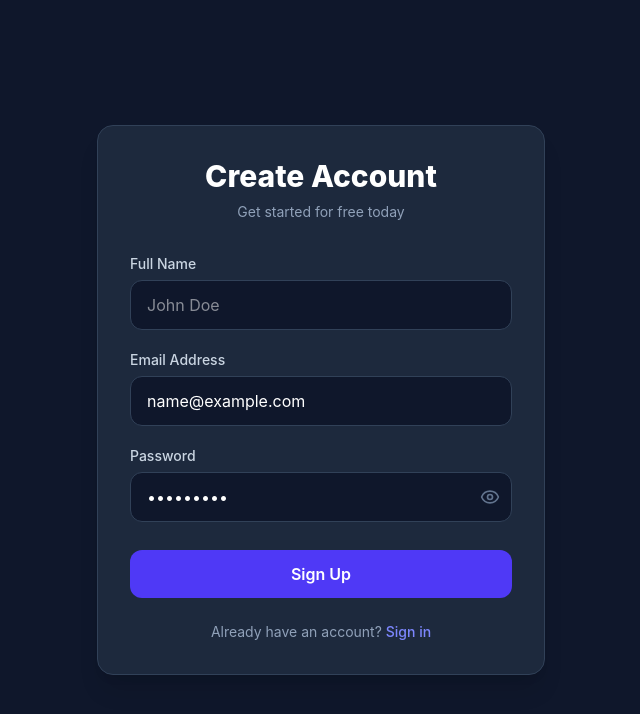
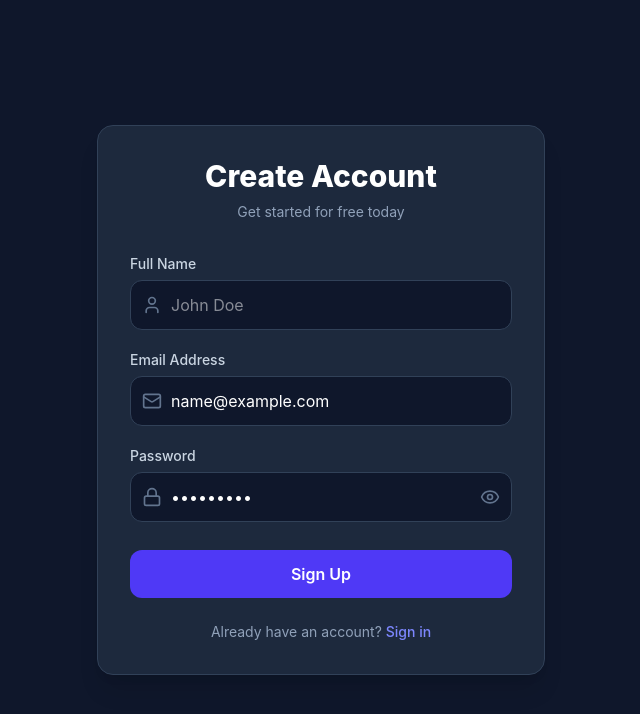
Before and after one commit to aryandadheech-programs/loginform, a React (Vite) app: page / in a window 1280 px wide. Both pictures are taken after typing "name@example.com", "Sample123" into the empty fields and a click on the button "Create one". Shown: the top 714 px of the page, without its empty margins (319-959 px from the left). Built offline with nearby package versions, Linux system fonts and the light colour scheme.

Commit message:
small update

```diff
--- a/src/App.jsx
+++ b/src/App.jsx
@@ -1,22 +1,18 @@
-import React, { useState, useEffect } from 'react';
+import React, { useState } from 'react';
 import { Mail, Lock, User, Eye, EyeOff, AlertCircle, CheckCircle2 } from 'lucide-react';
 
 // 1. Dashboard Component
-function Dashboard({ onLogout }) {
+function Dashboard() {
   return (
     <div className="min-h-screen flex flex-col items-center justify-center bg-slate-900 text-white px-4">
       <div className="text-center bg-slate-800 p-8 rounded-2xl border border-slate-700 shadow-xl max-w-md w-full">
         <h1 className="text-4xl font-extrabold mb-4 text-indigo-400">Welcome! 🎉</h1>
         <p className="text-xl font-semibold text-white mb-2">This is your Dashboard</p>
-        <p className="text-sm text-slate-400 mb-4">Next updates regarding to this is coming soon THANK YOU</p>
-
-        <div className="bg-slate-900/80 p-3 rounded-xl border border-slate-700 text-xs text-emerald-400 font-mono break-all text-center">
-            Coming Soon
-        </div>
+        <p className="text-sm text-slate-400">Next updates regarding to this is comming soon THANKYOU</p>
 
         <button
-          onClick={onLogout}
-          className="mt-6 w-full bg-rose-600 hover:bg-rose-500 text-white font-semibold py-2.5 px-6 rounded-xl transition-all shadow-lg"
+          onClick={() => window.location.reload()}
+          className="mt-6 bg-rose-600 hover:bg-rose-500 text-white font-semibold py-2 px-6 rounded-xl transition-all"
         >
           Log Out
         </button>
@@ -31,35 +27,38 @@ export default function App() {
   const [showPassword, setShowPassword] = useState(false);
   const [formData, setFormData] = useState({ name: '', email: '', password: '' });
 
+  // Feedback states
   const [errors, setErrors] = useState({});
   const [serverMessage, setServerMessage] = useState({ type: '', text: '' });
   const [loading, setLoading] = useState(false);
 
+  // Dashboard toggle state
   const [isLoggedInSuccessfully, setIsLoggedInSuccessfully] = useState(false);
-
-  // 🔄 Strict Check: Sirf tabhi dashboard dikhao jab token physical roop se mojud ho
-  useEffect(() => {
-    const token = localStorage.getItem('token');
-    if (token && token !== "undefined" && token !== null) {
-      setIsLoggedInSuccessfully(true);
-    } else {
-      setIsLoggedInSuccessfully(false);
-    }
-  }, []);
 
   const handleInputChange = (e) => {
     setFormData({ ...formData, [e.target.name]: e.target.value });
-    if (errors[e.target.name]) setErrors({ ...errors, [e.target.name]: '' });
+    if (errors[e.target.name]) {
+      setErrors({ ...errors, [e.target.name]: '' });
+    }
   };
 
   const validateForm = () => {
     let localErrors = {};
     const emailRegex = /^[^\s@]+@[^\s@]+\.[^\s@]+$/;
-    if (!isLogin && !formData.name.trim()) localErrors.name = 'Name is required';
-    if (!formData.email) localErrors.email = 'Email address is required';
-    else if (!emailRegex.test(formData.email)) localErrors.email = 'Please provide a valid email';
-    if (!formData.password) localErrors.password = 'Password is required';
-    else if (formData.password.length < 6) localErrors.password = 'Password must be at least 6 characters';
+
+    if (!isLogin && !formData.name.trim()) {
+      localErrors.name = 'Name is required';
+    }
+    if (!formData.email) {
+      localErrors.email = 'Email address is required';
+    } else if (!emailRegex.test(formData.email)) {
+      localErrors.email = 'Please provide a valid email';
+    }
+    if (!formData.password) {
+      localErrors.password = 'Password is required';
+    } else if (formData.password.length < 6) {
+      localErrors.password = 'Password must be at least 6 characters';
+    }
 
     setErrors(localErrors);
     return Object.keys(localErrors).length === 0;
@@ -95,32 +94,29 @@ export default function App() {
         }
       }
 
-      // Strict Login check
-      const isLoginAction = isLogin || data.token;
+      // Safe Check: Check testing for endpoint string or backend token response
+      const isLoginAction = isLogin || endpoint.includes('login') || data.token;
 
+      setServerMessage({
+        type: 'success',
+        text: isLoginAction ? 'Login successful! Redirecting...' : 'Account created successfully!'
+      });
+
+      // Clear forms
+      setFormData({ name: '', email: '', password: '' });
+
+      // Direct Action Based on Success Response
       if (isLoginAction) {
-        // 🔥 Sabse pehle token localstorage mein save hoga, fir redirection!
-        if (data.token) {
-          localStorage.setItem('token', data.token);
-
-          setServerMessage({ type: 'success', text: 'Login successful! Syncing token...' });
-
         setTimeout(() => {
           setIsLoggedInSuccessfully(true);
-          }, 1000);
+        }, 1000); // 1 second dashboard opening delay
       } else {
-          // Agar login ho gaya par backend ne token bheja hi nahi
-          throw new Error("Backend responded without an auth token!");
-        }
-      } else {
-        setServerMessage({ type: 'success', text: 'Account created successfully!' });
+        // Safe signup redirect to login view
         setTimeout(() => {
           setIsLogin(true);
           setServerMessage({ type: '', text: '' });
         }, 1500);
       }
-
-      setFormData({ name: '', email: '', password: '' });
 
     } catch (err) {
       if (err.message !== 'Validation failed') {
@@ -131,56 +127,109 @@ export default function App() {
     }
   };
 
-  const handleLogout = () => {
-    localStorage.removeItem('token');
-    setIsLoggedInSuccessfully(false);
-  };
-
+  // Render dashboard if true
   if (isLoggedInSuccessfully) {
-    return <Dashboard onLogout={handleLogout} />;
+    return <Dashboard />;
   }
 
   return (
     <div className="min-h-screen flex items-center justify-center bg-slate-900 px-4">
       <div className="w-full max-w-md bg-slate-800 rounded-2xl shadow-xl border border-slate-700 p-8">
+
+        {/* Header */}
         <div className="text-center mb-8">
-          <h2 className="text-3xl font-extrabold text-white">{isLogin ? 'Welcome Back' : 'Create Account'}</h2>
-          <p className="text-sm text-slate-400 mt-2">{isLogin ? 'Sign in to access your dashboard' : 'Get started for free today'}</p>
+          <h2 className="text-3xl font-extrabold text-white">
+            {isLogin ? 'Welcome Back' : 'Create Account'}
+          </h2>
+          <p className="text-sm text-slate-400 mt-2">
+            {isLogin ? 'Sign in to access your dashboard' : 'Get started for free today'}
+          </p>
         </div>
 
+        {/* Server Messages */}
         {serverMessage.text && (
-          <div className={`mb-6 p-4 rounded-xl flex items-start gap-3 border ${serverMessage.type === 'success' ? 'bg-emerald-950/40 border-emerald-500/30 text-emerald-400' : 'bg-rose-950/40 border-rose-500/30 text-rose-400'}`}>
+          <div className={`mb-6 p-4 rounded-xl flex items-start gap-3 border ${
+            serverMessage.type === 'success'
+              ? 'bg-emerald-950/40 border-emerald-500/30 text-emerald-400'
+              : 'bg-rose-950/40 border-rose-500/30 text-rose-400'
+          }`}>
+            {serverMessage.type === 'success' ? <CheckCircle2 className="w-5 h-5 flex-shrink-0" /> : <AlertCircle className="w-5 h-5 flex-shrink-0" />}
             <span className="text-sm font-medium">{serverMessage.text}</span>
           </div>
         )}
 
         <form onSubmit={handleSubmit} className="space-y-5">
+          {/* Name Field */}
           {!isLogin && (
             <div>
               <label className="block text-sm font-medium text-slate-300 mb-1.5">Full Name</label>
-              <input type="text" name="name" value={formData.name} onChange={handleInputChange} placeholder="John Doe" className="w-full bg-slate-900 border border-slate-700 rounded-xl px-4 py-3 text-white focus:outline-none focus:ring-2 focus:ring-indigo-500" />
+              <div className="relative">
+                <div className="absolute inset-y-0 left-0 pl-3 flex items-center pointer-events-none text-slate-500">
+                  <User className="w-5 h-5" />
+                </div>
+                <input
+                  type="text"
+                  name="name"
+                  value={formData.name}
+                  onChange={handleInputChange}
+                  placeholder="John Doe"
+                  className={`w-full bg-slate-900 border ${errors.name ? 'border-rose-500' : 'border-slate-700'} rounded-xl pl-10 pr-4 py-3 text-white focus:outline-none focus:ring-2 focus:ring-indigo-500`}
+                />
+              </div>
               {errors.name && <p className="text-xs text-rose-400 mt-1">{errors.name}</p>}
             </div>
           )}
 
+          {/* Email Field */}
           <div>
             <label className="block text-sm font-medium text-slate-300 mb-1.5">Email Address</label>
-            <input type="text" name="email" value={formData.email} onChange={handleInputChange} placeholder="you@example.com" className="w-full bg-slate-900 border border-slate-700 rounded-xl px-4 py-3 text-white focus:outline-none focus:ring-2 focus:ring-indigo-500" />
+            <div className="relative">
+              <div className="absolute inset-y-0 left-0 pl-3 flex items-center pointer-events-none text-slate-500">
+                <Mail className="w-5 h-5" />
+              </div>
+              <input
+                type="text"
+                name="email"
+                value={formData.email}
+                onChange={handleInputChange}
+                placeholder="you@example.com"
+                className={`w-full bg-slate-900 border ${errors.email ? 'border-rose-500' : 'border-slate-700'} rounded-xl pl-10 pr-4 py-3 text-white focus:outline-none focus:ring-2 focus:ring-indigo-500`}
+              />
+            </div>
             {errors.email && <p className="text-xs text-rose-400 mt-1">{errors.email}</p>}
           </div>
 
+          {/* Password Field */}
           <div>
             <label className="block text-sm font-medium text-slate-300 mb-1.5">Password</label>
             <div className="relative">
-              <input type={showPassword ? "text" : "password"} name="password" value={formData.password} onChange={handleInputChange} placeholder="••••••••" className="w-full bg-slate-900 border border-slate-700 rounded-xl pl-4 pr-10 py-3 text-white focus:outline-none focus:ring-2 focus:ring-indigo-500" />
-              <button type="button" onClick={() => setShowPassword(!showPassword)} className="absolute inset-y-0 right-0 pr-3 flex items-center text-slate-500">
+              <div className="absolute inset-y-0 left-0 pl-3 flex items-center pointer-events-none text-slate-500">
+                <Lock className="w-5 h-5" />
+              </div>
+              <input
+                type={showPassword ? "text" : "password"}
+                name="password"
+                value={formData.password}
+                onChange={handleInputChange}
+                placeholder="••••••••"
+                className={`w-full bg-slate-900 border ${errors.password ? 'border-rose-500' : 'border-slate-700'} rounded-xl pl-10 pr-10 py-3 text-white focus:outline-none focus:ring-2 focus:ring-indigo-500`}
+              />
+              <button
+                type="button"
+                onClick={() => setShowPassword(!showPassword)}
+                className="absolute inset-y-0 right-0 pr-3 flex items-center text-slate-500"
+              >
                 {showPassword ? <EyeOff className="w-5 h-5" /> : <Eye className="w-5 h-5" />}
               </button>
             </div>
             {errors.password && <p className="text-xs text-rose-400 mt-1">{errors.password}</p>}
           </div>
 
-          <button type="submit" disabled={loading} className="w-full mt-2 bg-indigo-600 hover:bg-indigo-500 text-white font-semibold py-3 rounded-xl disabled:opacity-50">
+          <button
+            type="submit"
+            disabled={loading}
+            className="w-full mt-2 bg-indigo-600 hover:bg-indigo-500 text-white font-semibold py-3 rounded-xl disabled:opacity-50"
+          >
             {loading ? 'Processing...' : isLogin ? 'Sign In' : 'Sign Up'}
           </button>
         </form>
@@ -188,11 +237,19 @@ export default function App() {
         <div className="mt-6 text-center">
           <p className="text-sm text-slate-400">
             {isLogin ? "Don't have an account? " : "Already have an account? "}
-            <button onClick={() => { setIsLogin(!isLogin); setErrors({}); setServerMessage({ type: '', text: '' }); }} className="text-indigo-400 hover:underline font-medium">
+            <button
+              onClick={() => {
+                setIsLogin(!isLogin);
+                setErrors({});
+                setServerMessage({ type: '', text: '' });
+              }}
+              className="text-indigo-400 hover:underline font-medium"
+            >
               {isLogin ? 'Create one' : 'Sign in'}
             </button>
           </p>
         </div>
+
       </div>
     </div>
   );
```
Lines whose indentation alone changed are shown as unchanged.
